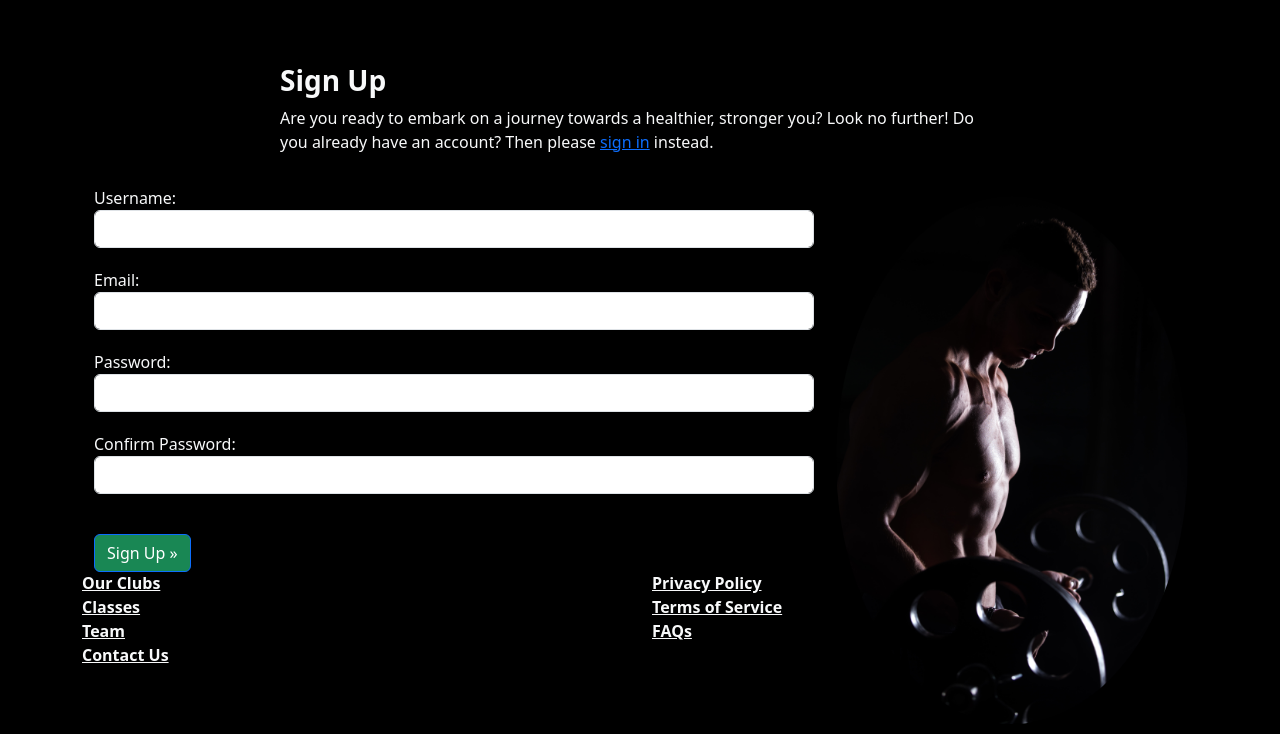
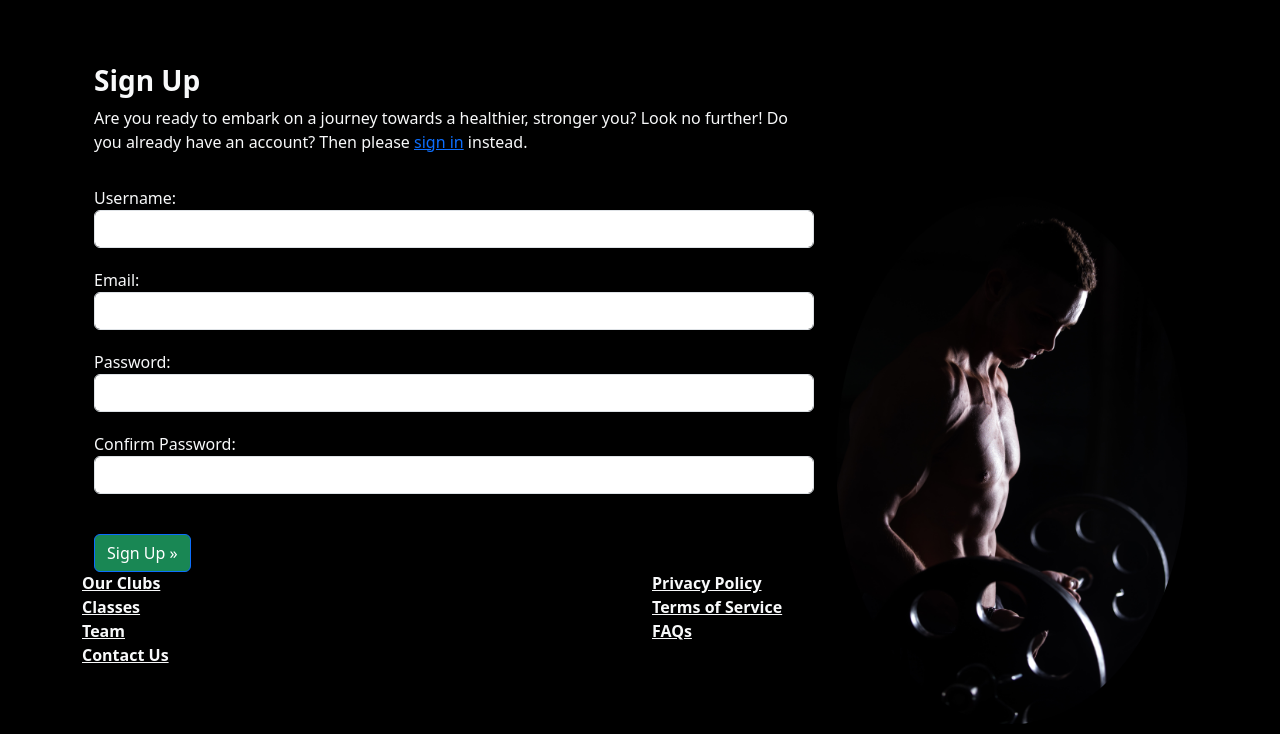
Before and after one commit to Karlsberg62/Forge-Fitness, a Django app: page /accounts/signup/ in a window 1280 px wide. Shown: the part 101-835 px from the top of the page. Run offline with Django 4.2, Linux system fonts and the light colour scheme; some libraries are stand-ins or nearby versions.

Commit message:
Account page fix?

```diff
--- a/forgefitnessweb/urls.py
+++ b/forgefitnessweb/urls.py
@@ -4,5 +4,5 @@ from django.urls import include, path
 urlpatterns = [
     path("", views.index, name="index"),
     path("accounts/", include("allauth.urls")),
-    path("profile", views.profile, name="profile")
+    path("profile/", views.profile, name="profile")
 ]
--- a/templates/account/signup.html
+++ b/templates/account/signup.html
@@ -8,7 +8,7 @@
 {% block content %}
 <div class="container">
   <div class="row">
-    <div class="col-md-8 mt-3 offset-md-2 text-light">
+    <div class="col-md-8 mt-3 text-light">
       <h3><strong>{% trans "Sign Up" %}</strong></h3>
 
       <p class="">{% blocktrans %}
```
